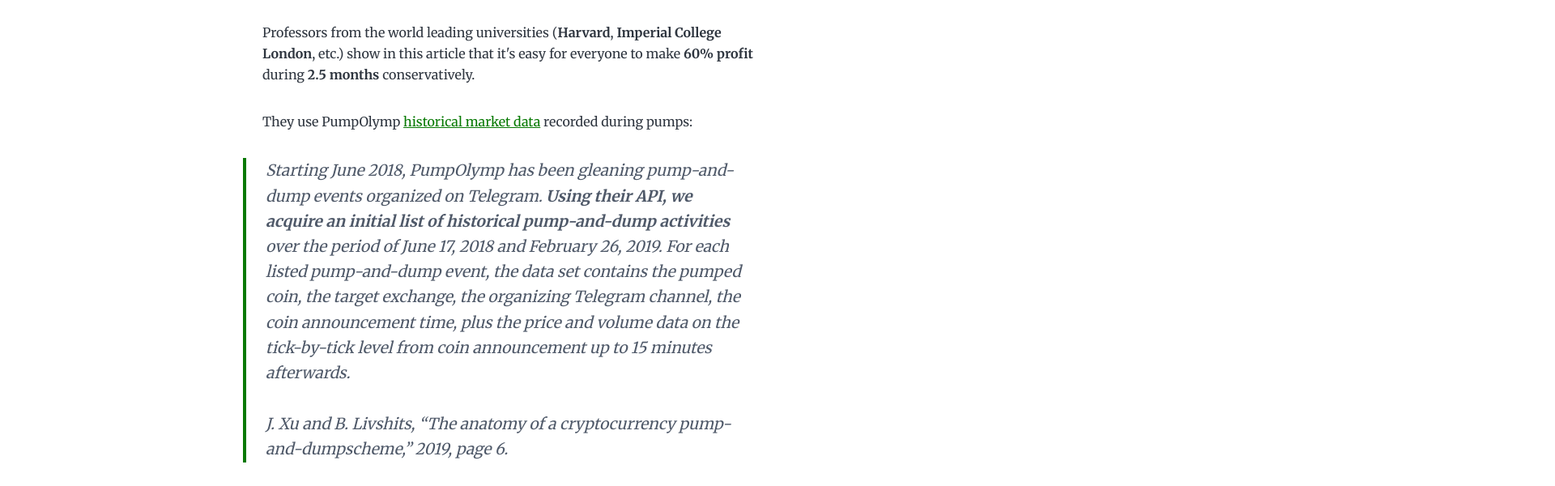
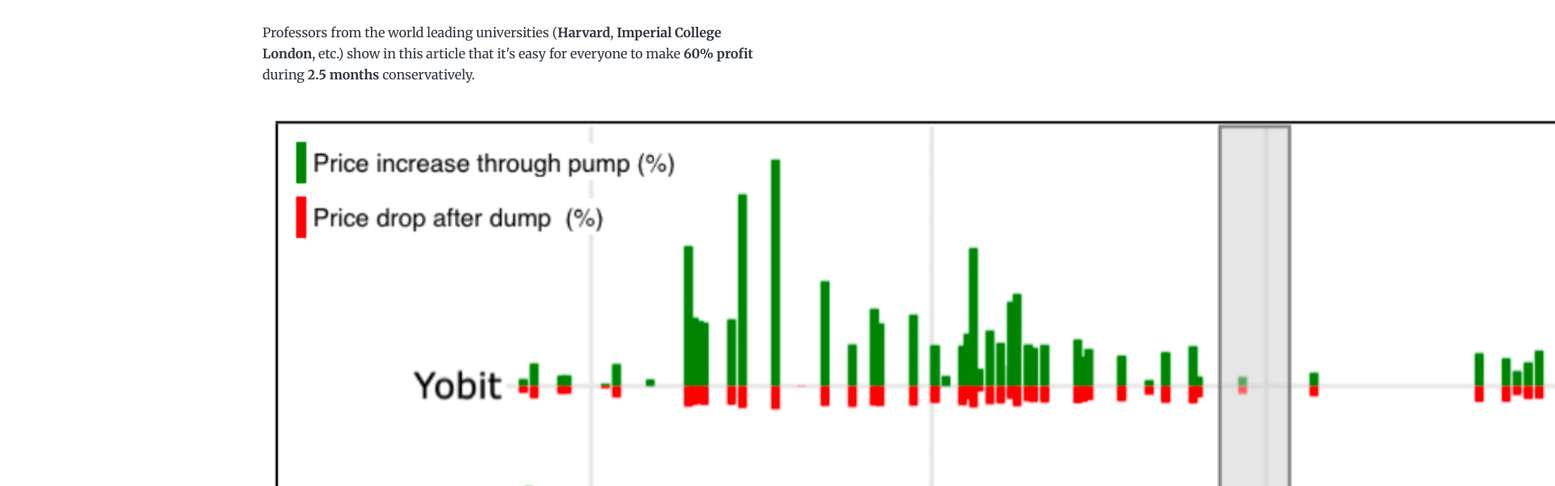
Before and after one commit to pumpolymp/gatsby-starter-blog, a Gatsby site: page /the-anatomy-of-a-cryptocurrency-pump-and-dump-scheme/ in a window 1280 px wide. Shown: the part 300-900 px from the top of the page at 81% size, 1920 px wide, since content can reach past the window. Built offline with nearby package versions, Linux system fonts and the light colour scheme; Gatsby itself is replaced by a stand-in of ours.

Commit message:
Revert "rm img"
This reverts commit 119ad189aea6ec0f47cc5f4d5e811a59b9964115.

```diff
--- a/content/blog/the-anatomy-of-a-cryptocurrency-pump-and-dump-scheme/index.md
+++ b/content/blog/the-anatomy-of-a-cryptocurrency-pump-and-dump-scheme/index.md
@@ -4,6 +4,8 @@
 ---
 
 Professors from the world leading universities (**Harvard**, **Imperial College London**, etc.) show in this article that it's easy for everyone to make **60% profit** during **2.5 months** conservatively.
+
+![Pump and dump activities from June 2018 to February 2019](../../../src/images/pnd.png)
 
 They use PumpOlymp [historical market data](https://pumpolymp.com/analytics/all-pumps) recorded during pumps:
 
```
